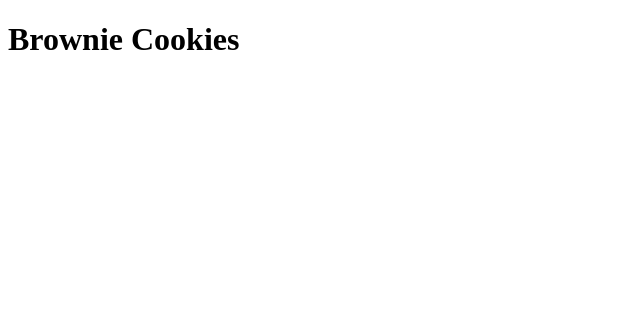
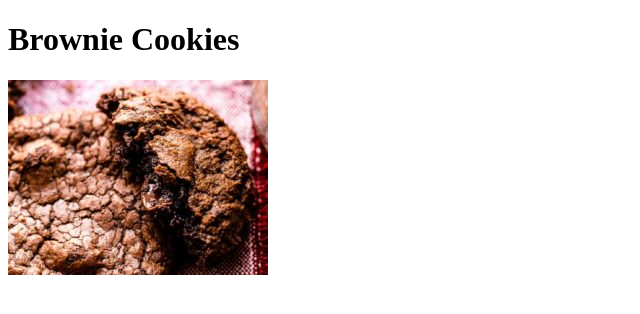
Before and after one commit to Benfisher11/odin-recipes, a plain HTML site: page recipes/brownie_cookies.html in a window 1280 px wide. Shown: the whole page, without its empty margins (0-640 px from the left). Drawn offline with Linux system fonts and the light colour scheme.

Commit message:
Added brownie cookie image with description

```diff
--- a/recipes/brownie_cookies.html
+++ b/recipes/brownie_cookies.html
@@ -6,6 +6,8 @@
 </head>
 <body>
     <h1>Brownie Cookies</h1>
+    <img src="../images/brownie_cookies.jpg" alt="Delicious looking brownie cookies">
+
 </body>
 
 </html>
```
Also changed, not shown: images/brownie_cookies.jpg (added).
